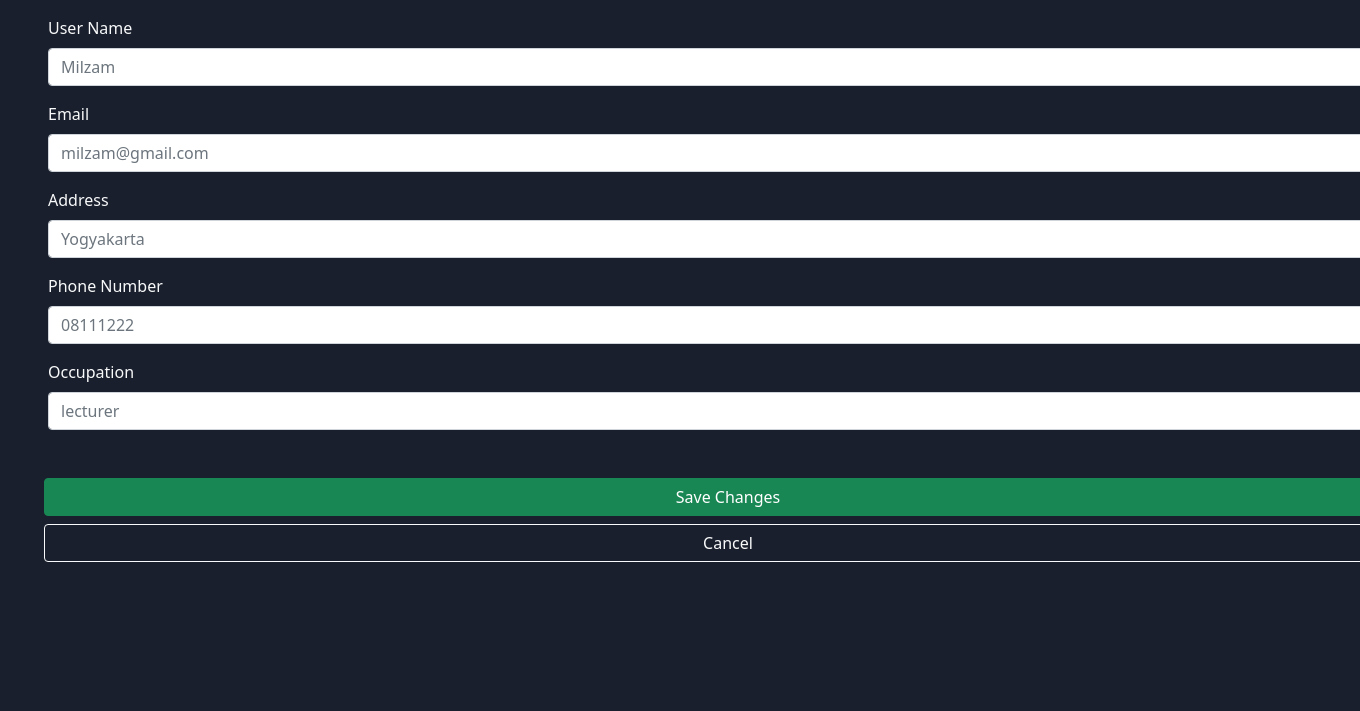
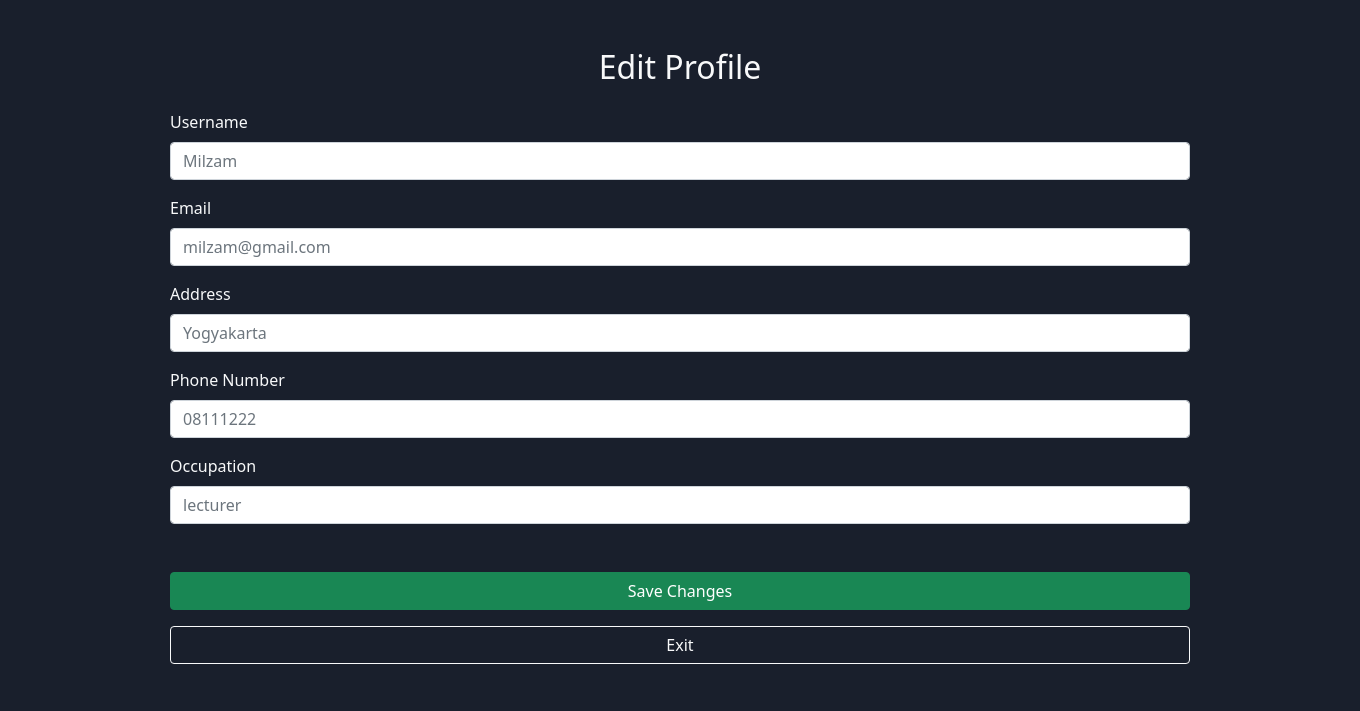
Before and after one commit to Ghatfaner/Project-PAW, a PHP site: page /editProfile.php in a window 1360 px wide; the page is wider, and only the part inside the window is pictured. Shown: the top 711 px of that part. Run offline with PHP 8.4, Linux system fonts and the light colour scheme; the visitor is signed in with stand-in values (Sample User, id 1); data comes from the database, SQL or seed files in the repository; some libraries are stand-ins or nearby versions.

Commit message:
[fix] fix styling in edit profile

```diff
--- a/view/editProfile.php
+++ b/view/editProfile.php
@@ -65,6 +65,12 @@
     $occupation = $_POST['Occupation'];
 
     $action = $control->c_updateProfile($userId, $username, $email, $address, $phoneNumber, $occupation);
+
+    if($action == NULL){
+      header('Location: profile.php');
+    } else {
+      echo "Failed to update profile";
+    }
   }
 
   $action = $control->c_getProfile($_SESSION['userId']);
@@ -72,33 +78,41 @@
 
 ?>
 
+<div class="d-flex flex-column justify-content-center">
+  <div class="container py-5">
+    <div class="text-light d-flex flex-row justify-content-center">
+      <h2>Edit Profile</h2>
+    </div>
     <form class="row g-2 text-light" method="POST" action="editProfile.php">
-  <div class="col-lg-12">
-    <div class="col-12 mx-5 mt-3">
-      <label class="form-label">User Name</label><br>
+      <div class="">
+        <div class=" mx-5 mt-3">
+          <label class="form-label">Username</label><br>
           <input type="text" class="form-control" name="Username" placeholder="<?php echo $result['Username'] ?>">
         </div>
-    <div class="col-12 mx-5 mt-3">
+        <div class=" mx-5 mt-3">
           <label class="form-label">Email</label><br>
           <input type="email" class="form-control" name="Email" placeholder="<?php echo $result['Email'] ?>">
         </div>
-    <div class="col-12 mx-5 mt-3">
+        <div class=" mx-5 mt-3">
           <label class="form-label">Address</label><br>
           <input type="text" class="form-control" name="Address" placeholder="<?php echo $result['Address'] ?>">
         </div>
-    <div class="col-12 mx-5 mt-3">
+        <div class=" mx-5 mt-3">
           <label class="form-label">Phone Number</label><br>
           <input type="text" class="form-control" name="PhoneNumber" placeholder="<?php echo $result['PhoneNumber'] ?>">
         </div>
-    <div class="col-12 mx-5 mt-3">
+        <div class=" mx-5 mt-3">
           <label class="form-label">Occupation</label><br>
           <input type="text" class="form-control" name="Occupation" placeholder="<?php echo $result['Occupation'] ?>">
         </div>
       </div>
-    <input type="submit" name="save" value="Save Changes" class="btn btn-success mx-5 mt-5">
-    <!-- <button type="submit" class="btn btn-success mx-5 mt-5" name="save">Save Changes</button><br> -->
-    <input type="submit" name="cancel" value="Cancel" class="btn btn-outline-light mx-5 mb-5">
     </form>
+    <div class="d-flex flex-column justify-content-center px-5 mt-5 gap-3">
+      <input type="submit" name="save" value="Save Changes" class="btn btn-success">
+      <input type="submit" name="cancel" value="Exit" class="btn btn-outline-light">
+    </div>
+  </div>
+</div>
 
 <?php
   }
```
Lines whose indentation alone changed are shown as unchanged.
